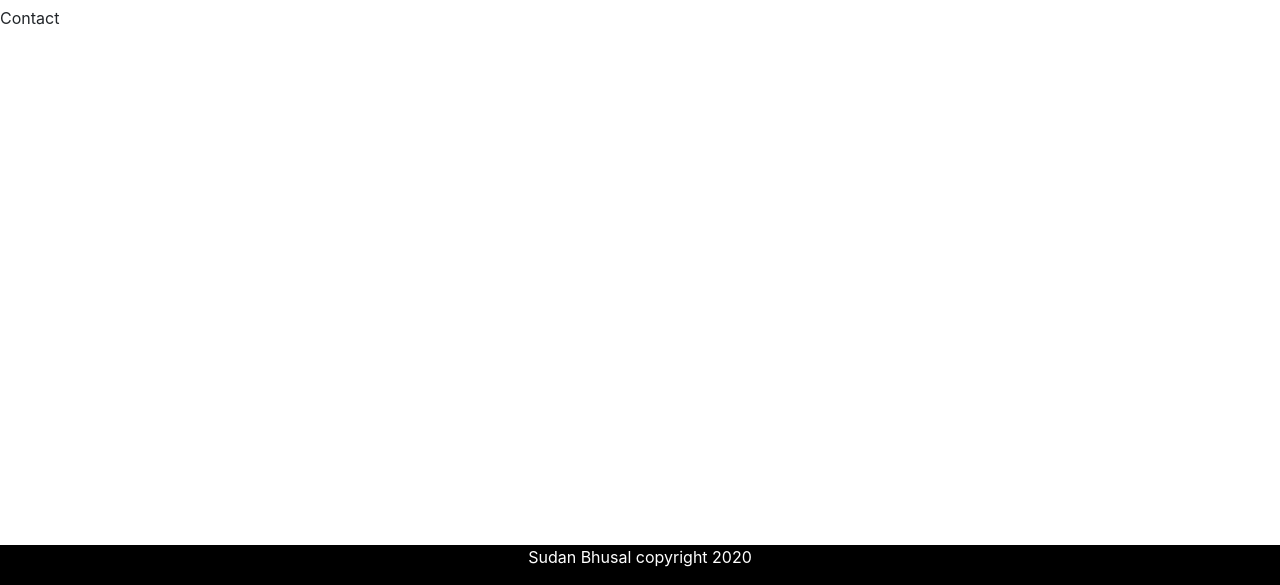
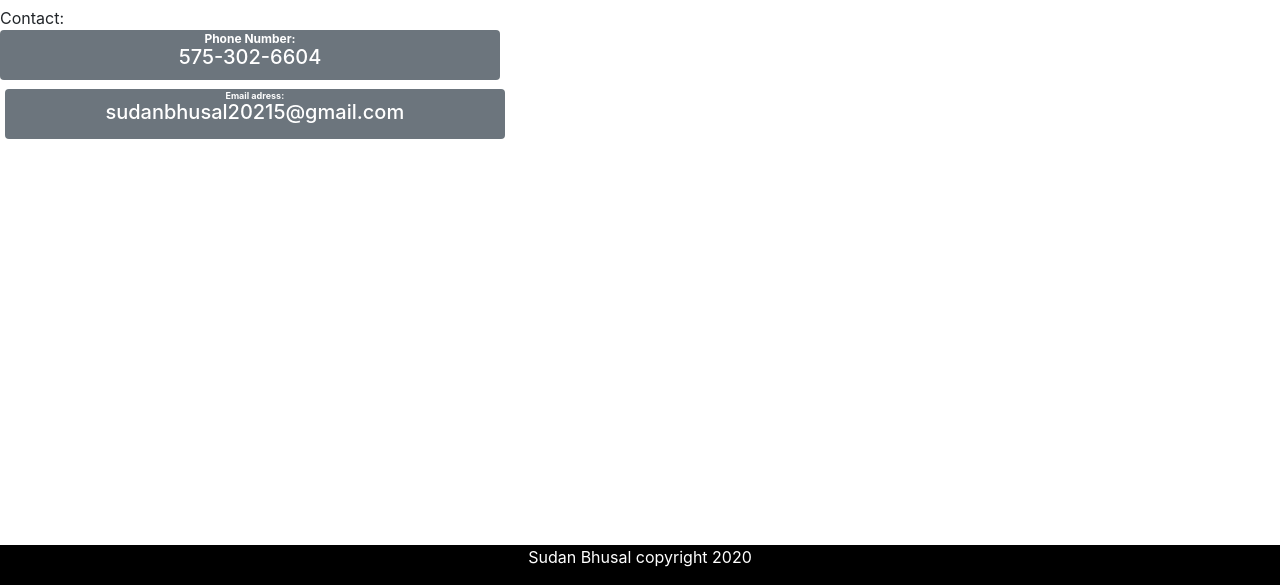
Before and after one commit to Sudan20215/Updated_Portfolio, a plain HTML site: page contact.html in a window 1280 px wide. Shown: the part 215-800 px from the top of the page. Drawn offline with nearby package versions, Linux system fonts and the light colour scheme.

Commit message:
contact done

```diff
--- a/contact.html
+++ b/contact.html
@@ -32,7 +32,12 @@
     <a href="https://github.com/Sudan20215" class="fa fa-github">github</a>
 </div>
     <br>
-    <div class="contact">Contact
+    <div class="contact">Contact:
+        <br>
+        <span class="badge badge-secondary">Phone Number:<h5>575-302-6604</span></h5>
+        <br>
+        <span class="badge badge-secondary">Email adress:<h5>sudanbhusal20215@gmail.com</span></h5>
+
 
     </div>
     <div class="footer">
```
